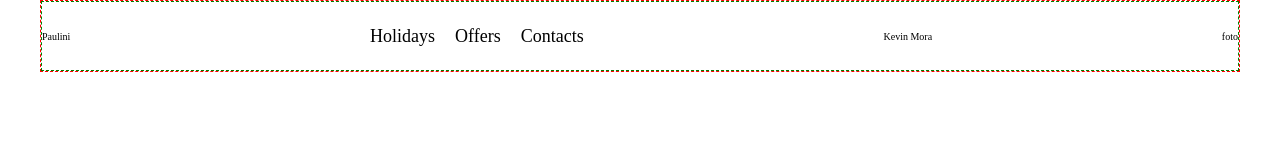
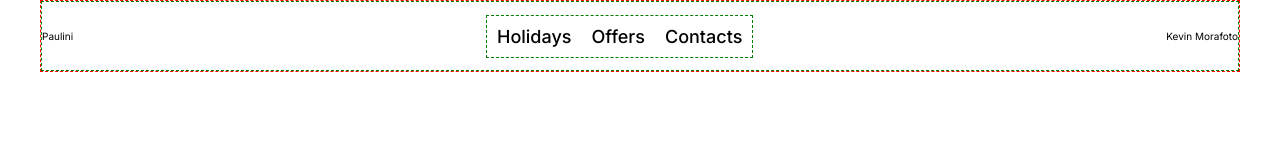
Before and after one commit to kevinmora47/handel_test, a plain HTML site: page index.html in a window 1280 px wide. Drawn offline with Linux system fonts and the light colour scheme.

Commit message:
Task#3-Added of font-18-10-2020

```diff
--- a/styles/desktop.css
+++ b/styles/desktop.css
@@ -5,20 +5,16 @@
   box-sizing: border-box;
   list-style: none;
 }
-
 html {
+  font-family: "Inter", sans-serif;
   font-size: 62.5%;
 }
-li {
-  font-size: 1.8rem;
-}
-/* wrapper */
+/* Wrapper */
 .wrapper {
   margin: 0 auto;
   border: red dashed 1px;
-  width: 1200px;,
+  width: 1200px;
 }
-
 /* Header css */
 .header {
   border: green dashed 1px;
@@ -31,7 +27,11 @@ li {
   display: flex;
   align-items: center;
   justify-content: center;
+  border: green dashed 1px;
+  margin: 0 auto;
 }
 .header__items li {
   padding: 1rem;
+  font-size: 1.8rem;
+  font-weight: 500;
 }
```
